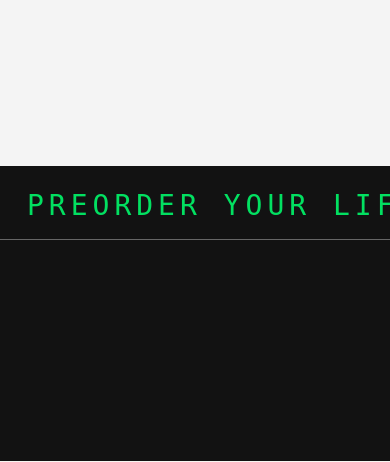
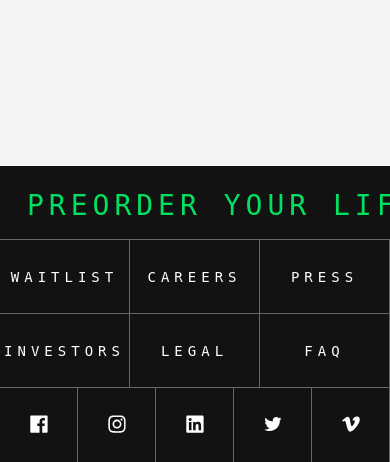
Before and after one commit to brianjosephkeener/portfolio_projects, a Flask app: page / in a window 390 px wide. Shown: the part 4184-4646 px from the top of the page. Run offline with Flask 2, Linux system fonts and the light colour scheme.

Commit message:
first frontend version mobile draft done COMPLETE!!

```diff
--- a/canoo_clone_python/static/style.css
+++ b/canoo_clone_python/static/style.css
@@ -379,7 +379,6 @@ button, input[type="submit"], input[type="reset"] {
     white-space:nowrap;
     color: rgba(0, 255, 109, 0.87);
     animation: tickerh linear 20s infinite;
-
   }
 
 
@@ -387,4 +386,31 @@ button, input[type="submit"], input[type="reset"] {
     0% { transform: translate3d(105%, 25%, 0); }
     100% { transform: translate3d(-200%, 25%, 0); }
   }
+
+  .footer-container {
+      display: flex;
+      height: 25%;
+  }
+
+  .footer-text-t {
+    border-bottom: 1px solid #666666;
+    border-right: 1px solid #666666;
+    background-color: #121212;
+    text-align: center;
+    flex: 1;
+    color: white;
+    letter-spacing: 5px;
+    font-size: 14px;
+    display: flex;
+    align-items: center;
+    justify-content: center;
+  }
+  .footer-img {
+      border-right: 1px solid #666666;
+      background-color: #121212;
+      display: flex;
+      justify-content: center;
+      align-items: center;
+      flex: 1;
+  }
 }
--- a/canoo_clone_python/templates/index.html
+++ b/canoo_clone_python/templates/index.html
@@ -168,20 +168,50 @@
                     </div>
 
                 </div>
-                <div id="show-reel-container">
+                <footer id="show-reel-container">
                     <div class="hwrap">
                         <div class="hitem">PREORDER YOUR LIFESTYLE VEHICLE HERE</div>
                     </div>
-                    <div>
-
+                    <div class="footer-container">
+                        <div class="footer-text-t">
+                            <p>WAITLIST</p>
+                        </div>
+                        <div class="footer-text-t">
+                            <p>CAREERS</p>
+                        </div>
+                        <div class="footer-text-t">
+                            <p>PRESS</p>
+                        </div>
                     </div>
-                    <div>
-
+                    <div class="footer-container">
+                        <div class="footer-text-t">
+                            <p>INVESTORS</p>
+                        </div>
+                        <div class="footer-text-t">
+                            <p>LEGAL</p>
+                        </div>
+                        <div class="footer-text-t">
+                            <p>FAQ</p>
+                        </div>
                     </div>
-                    <div>
-
+                    <div class="footer-container">
+                        <div class="footer-img">
+                            <a href="https://m.facebook.com/canoo/"><img src="{{ url_for('static', filename='Facebook.svg') }}" alt="facebook"></a>
+                        </div>
+                        <div class="footer-img">
+                            <a href="https://www.instagram.com/canoo/?hl=en"><img src="{{ url_for('static', filename='Instagram.svg') }}" alt="instagram"></a>
+                        </div>
+                        <div class="footer-img">
+                            <a href="https://www.linkedin.com/mwlite/company/canoo"><img src="{{ url_for('static', filename='Linkedin.svg') }}" alt="Linkedin"></a>
+                        </div>
+                        <div class="footer-img">
+                            <a href="https://mobile.twitter.com/canoo/"><img src="{{ url_for('static', filename='Twitter.svg') }}" alt="Twitter"></a>
+                        </div>
+                        <div class="footer-img">
+                            <a href="https://vimeo.com/canoo/" alt="Vimeo"><img src="{{ url_for('static', filename='Vimeo.svg') }}" alt="Vimeo"></a>
+                        </div>
                     </div>
-                </div>
+                </footer>
             </div>
         </div>
 </body>
```
